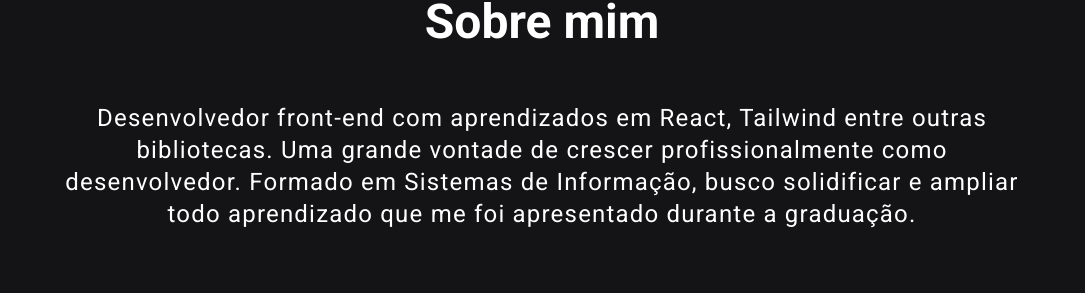
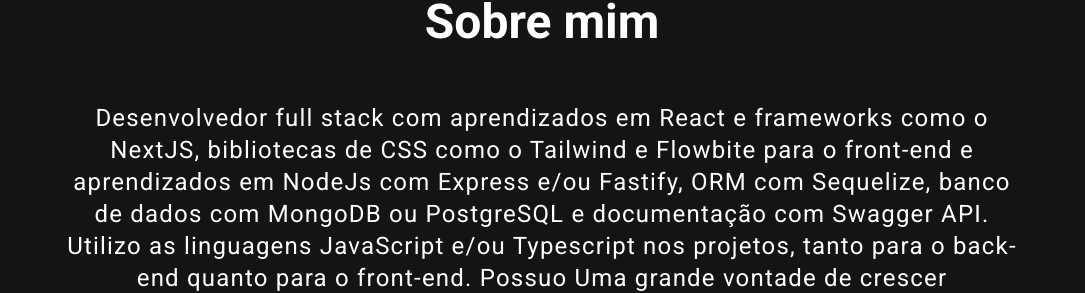
Before and after one commit to Kjuh28/portfolio, a React (Vite) app: page / in a window 1280 px wide. Shown: the part 624-917 px from the top of the page, without its empty margins (98-1183 px from the left). Built offline with nearby package versions, Linux system fonts and the light colour scheme; no server answers.

Commit message:
feat: (description) add new description into 'about me' section

```diff
--- a/src/pages/About.tsx
+++ b/src/pages/About.tsx
@@ -2,7 +2,7 @@
     return(
         <section className="mx-auto p-8 sm:mx-32">
             <h1 className=" text-3xl sm:text-5xl font-bold text-center m-10">Sobre mim</h1>
-            <p className="text-xl sm:text-2xl text-center pt-4 tracking-wider">Desenvolvedor front-end com aprendizados em React, Tailwind entre outras bibliotecas. Uma grande vontade de crescer profissionalmente como desenvolvedor. Formado em Sistemas de Informação, busco solidificar e ampliar todo aprendizado que me foi apresentado durante a graduação. </p>
+            <p className="text-xl sm:text-2xl text-center pt-4 tracking-wider">Desenvolvedor full stack com aprendizados em React e frameworks como o NextJS, bibliotecas de CSS como o Tailwind e Flowbite para o front-end e aprendizados em NodeJs com Express e/ou Fastify, ORM com Sequelize, banco de dados com MongoDB ou PostgreSQL e documentação com Swagger API. Utilizo as linguagens JavaScript e/ou Typescript nos projetos, tanto para o back-end quanto para o front-end. Possuo Uma grande vontade de crescer profissionalmente como desenvolvedor. Formado em Sistemas de Informação, busco solidificar e ampliar todo aprendizado adquirido durante a graduação e aplicar os conhecimentos obtidos nos desafios dos projetos criados. </p>
         </section>
 
     )
```
